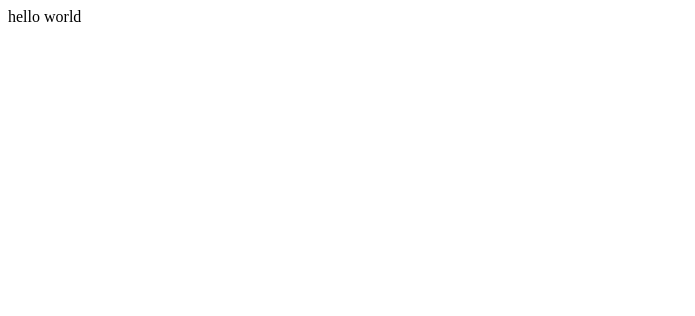
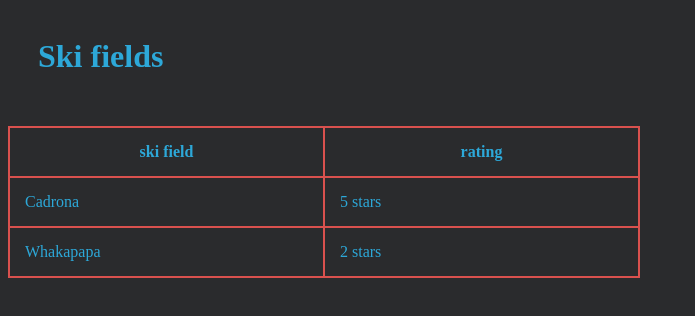
Before and after one commit to jordanelley/skiFieldProject, a React app: page / in a window 1280 px wide. Shown: the top 316 px of the page, without its empty margins (0-695 px from the left). Built offline with nearby package versions, Linux system fonts and the light colour scheme.

Commit message:
added basic home page

```diff
--- /dev/null
+++ b/src/app.css
@@ -0,0 +1,21 @@
+body {
+  background-color: #2A2B2DFF;
+}
+h1 {
+  color: #2DA8D8FF;
+  padding: 30px;
+}
+
+table, th, td {
+  width: 50%;
+  padding: 15px;
+  border: 2px solid #D9514EFF;
+  border-collapse: collapse;
+  color: #2DA8D8FF;
+  background-color: #2A2B2DFF ;
+}
+
+/*table {*/
+/*  border: 2px #D9514EFF ;*/
+/*  color: #2DA8D8FF;*/
+/*}*/
--- a/src/app.jsx
+++ b/src/app.jsx
@@ -1,7 +1,24 @@
 import React from 'react';
+import './app.css';
 
 const App = () => (
-  <div>hello world</div>
+    <div>
+        <h1>Ski fields</h1>
+        <table>
+            <tr>
+                <th> ski field </th>
+                <th> rating </th>
+            </tr>
+            <tr>
+                <td> Cadrona </td>
+                <td> 5 stars </td>
+            </tr>
+            <tr>
+                <td> Whakapapa </td>
+                <td> 2 stars </td>
+            </tr>
+        </table>
+    </div>
 )
 
 export default App;
```
